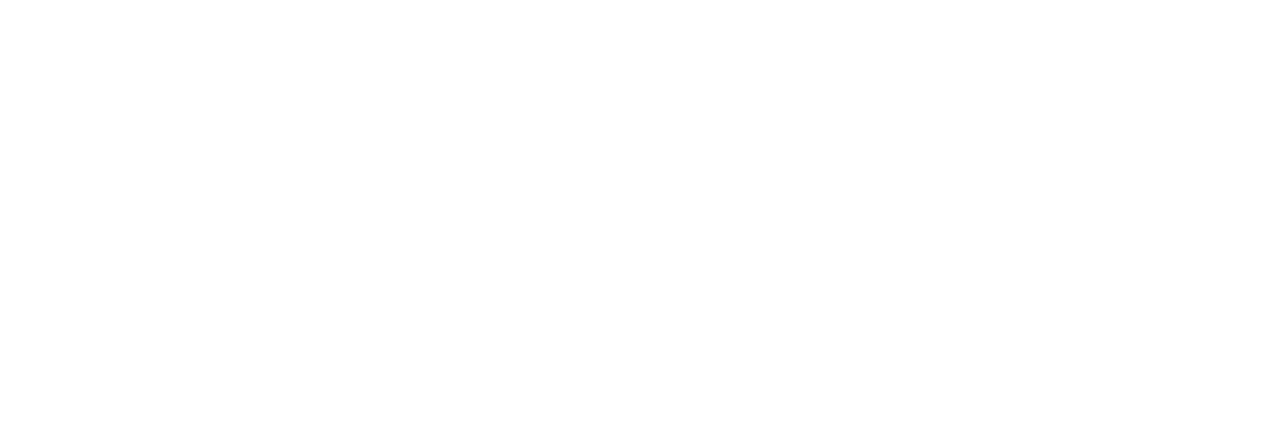
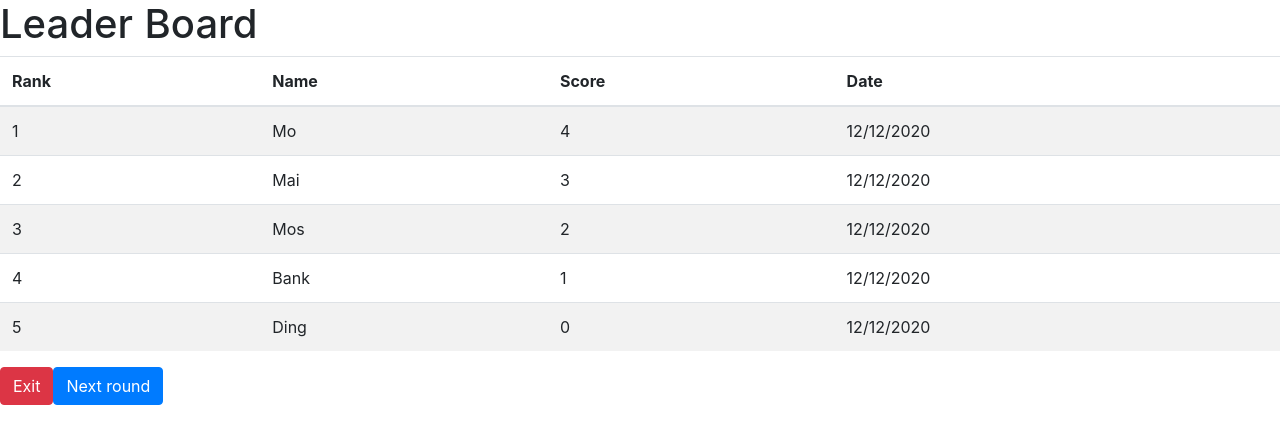
Before and after one commit to kemi-kun/gyo-main, a Nuxt app in the folder gyo-nuxt/: page /round/1/leaderboard in a window 1280 px wide. Before the commit this address had no page. Shown: the top 444 px of the page. Built offline with nearby package versions, Linux system fonts and the light colour scheme.

Commit message:
Create leaderboard table for leaderboard

```diff
--- /dev/null
+++ b/gyo-nuxt/components/TableLeaderboard.vue
@@ -0,0 +1,27 @@
+<template>
+  <div id='table-leaderboard'>
+    <h1>Leader Board</h1>
+    <b-table striped hover :items="items"></b-table>
+    <b-button id='exit' variant="danger" type='submit' href="/">Exit</b-button>
+    <b-button id='next-round' variant="primary" type='submit'>Next round</b-button>
+  </div>
+</template>
+
+<script>
+export default {
+  data () {
+    return {
+      items: [
+        { Rank: 1, Name: 'Mo', Score: 4, Date: '12/12/2020' },
+        { Rank: 2, Name: 'Mai', Score: 3, Date: '12/12/2020' },
+        { Rank: 3, Name: 'Mos', Score: 2, Date: '12/12/2020' },
+        { Rank: 4, Name: 'Bank', Score: 1, Date: '12/12/2020' },
+        { Rank: 5, Name: 'Ding', Score: 0, Date: '12/12/2020' }
+      ]
+    }
+  }
+}
+</script>
+
+<style>
+</style>
--- /dev/null
+++ b/gyo-nuxt/pages/round/_id/leaderboard.vue
@@ -0,0 +1,17 @@
+<template>
+  <div id='leaderboard'>
+    <table-leaderboard></table-leaderboard>
+  </div>
+</template>
+
+<script>
+import TableLeaderboard from '~/components/TableLeaderboard.vue'
+export default {
+  components: {
+    TableLeaderboard
+  }
+}
+</script>
+
+<style>
+</style>
```
